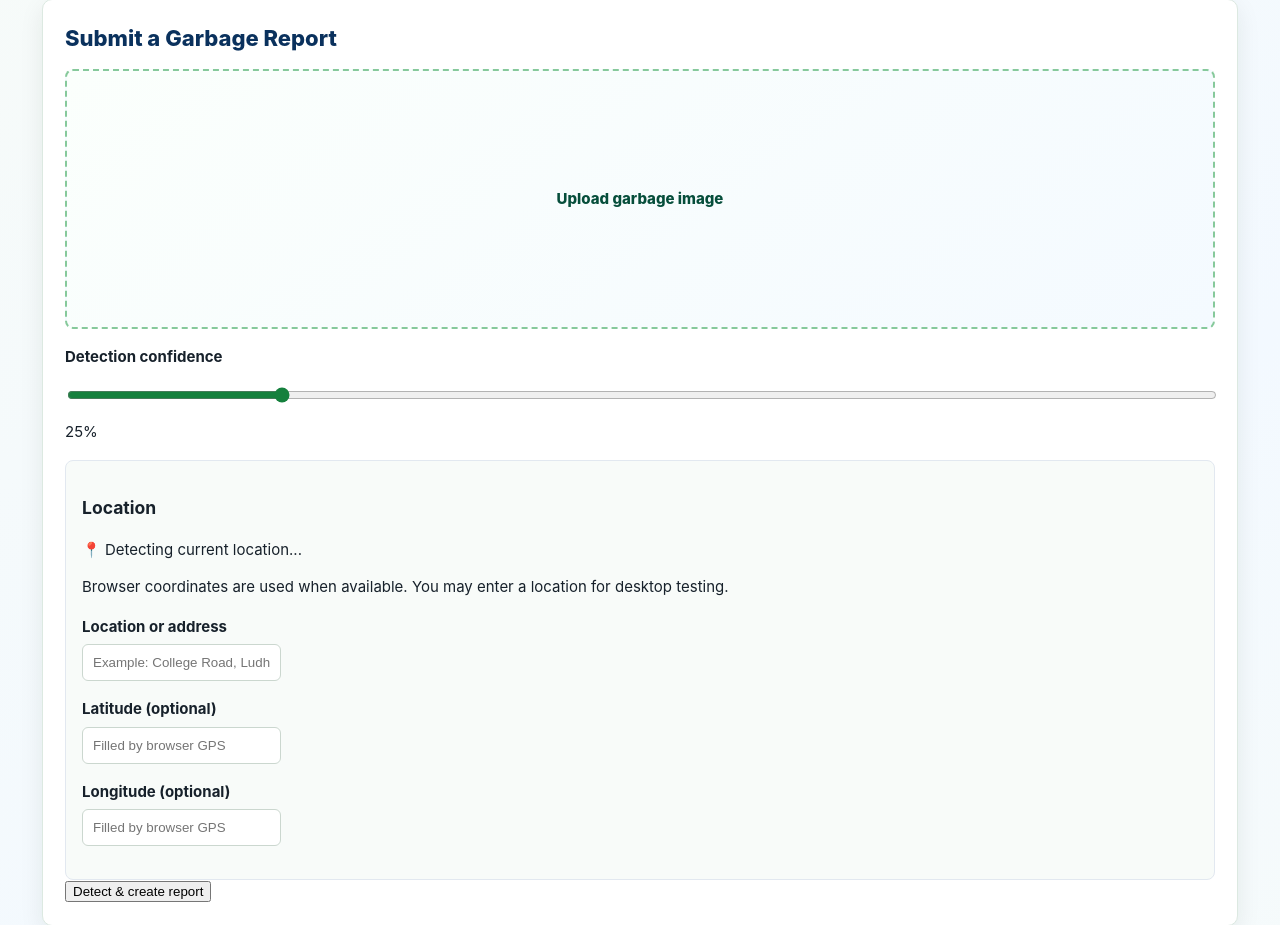
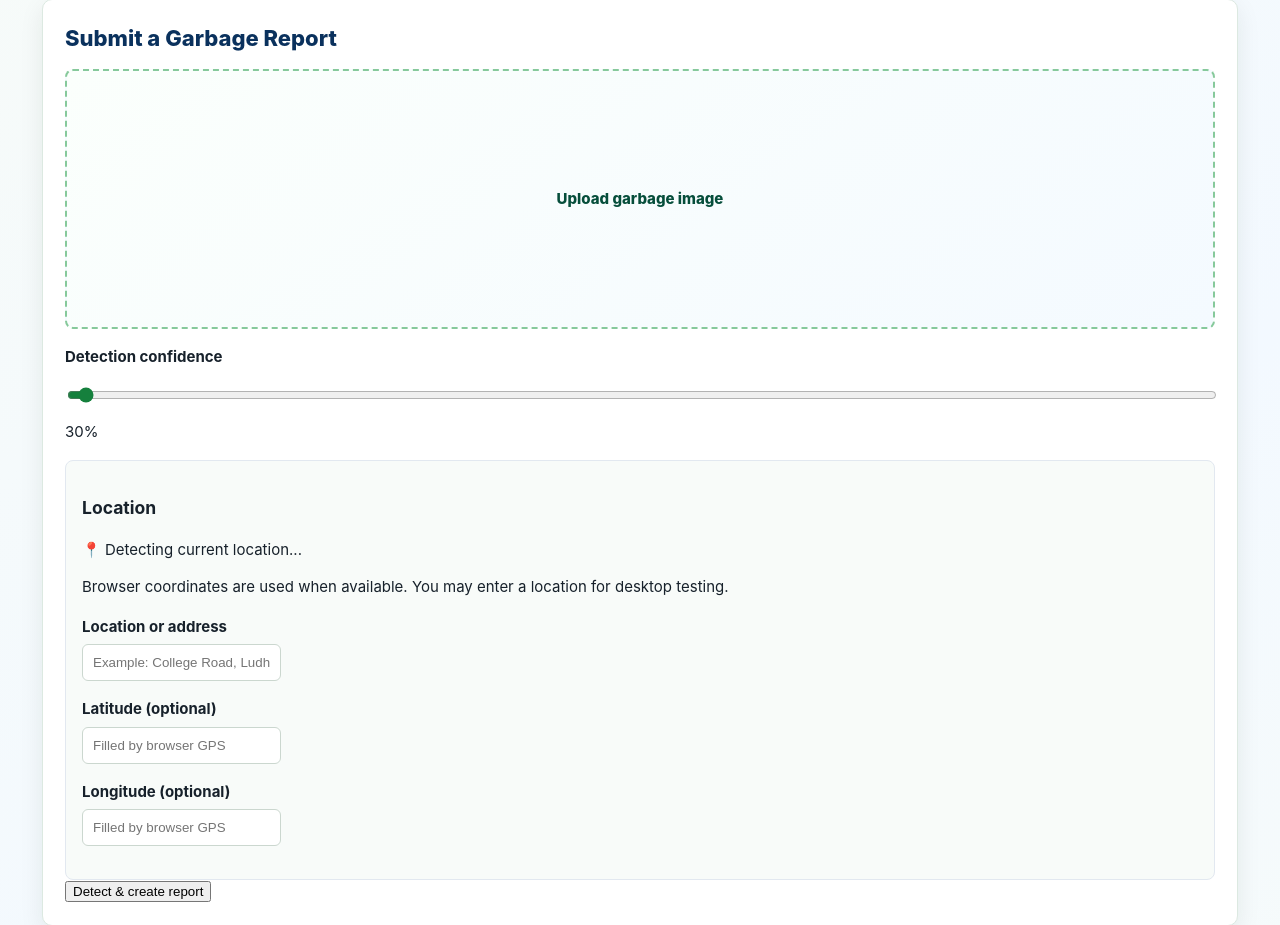
Before and after one commit to sherrygoyal22-gif/SmartCity, a Flask app: page /detect in a window 1280 px wide. Shown: the part 277-1202 px from the top of the page. Run offline with Flask 3, Linux system fonts and the light colour scheme; parts of the project's set-up code (start-up, migrations or seed data) failed here and were passed over.

Commit message:
Fix live camera detection and add upload confidence floor

```diff
--- a/app/app.py
+++ b/app/app.py
@@ -208,7 +208,11 @@ def create_app(test_config=None):
             else (BASE_DIR / "database" / "smartcity.db")
         ),
 
-        DETECTION_CONFIDENCE=0.25,
+        DETECTION_CONFIDENCE=0.30,
+
+        # Lowest confidence an uploaded image is ever analysed at, whatever the
+        # slider says. Tunable on Render with SMARTCITY_UPLOAD_MIN_CONF.
+        UPLOAD_MIN_CONFIDENCE=float(os.environ.get("SMARTCITY_UPLOAD_MIN_CONF", "0.30")),
 
         # ---- Live camera confirmation (see app/services/camera_gate.py) ----
         # The old rule needed EVERY frame >= 55-60% confidence, which real
@@ -858,10 +862,13 @@ def create_app(test_config=None):
                 ]
 
 
+            # Never run below the upload floor: boxes under ~30% are mostly
+            # textures (walls, grass, shadows), not garbage. A very low slider
+            # value used to make clean photos look like garbage.
             confidence = min(
                 max(
                     confidence,
-                    0.01,
+                    app.config["UPLOAD_MIN_CONFIDENCE"],
                 ),
                 0.99,
             )
--- a/app/templates/detect.html
+++ b/app/templates/detect.html
@@ -59,7 +59,7 @@
                 id="confidence"
                 name="confidence"
                 type="range"
-                min="0.10"
+                min="0.30"
                 max="0.95"
                 step="0.05"
                 value="{{ default_confidence }}"
```
Also changed, not shown: app/main.py (+9 -2 lines).
